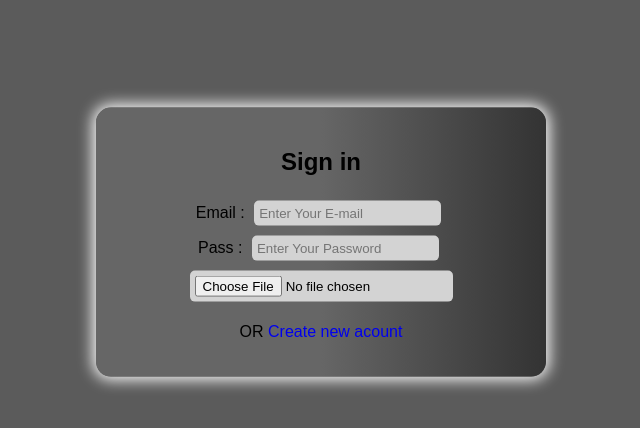
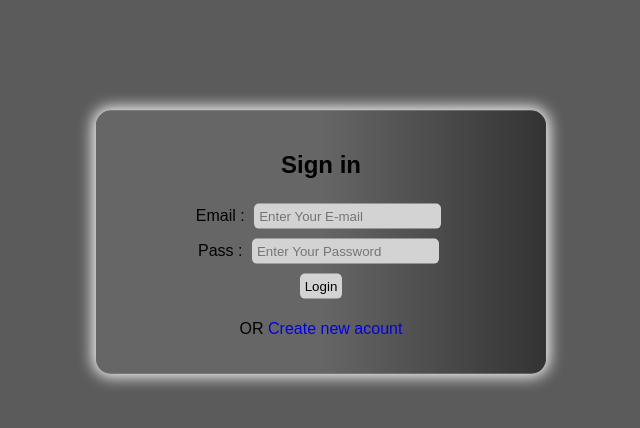
Before and after one commit to AbdulrahmanIbrahim1/Heraf-pro, a plain HTML site: page index.html in a window 1280 px wide. Shown: the part 158-586 px from the top of the page, without its empty margins (319-959 px from the left). Drawn offline with Linux system fonts and the light colour scheme.

Commit message:
index.html

```diff
--- a/index.html
+++ b/index.html
@@ -18,8 +18,7 @@
                 <label for="pass">Pass : </label>
                 <input type="password" placeholder="Enter Your Password " required > <br>
 
-                <input type="file" name="" id="">
-
+                <input type="submit" value="Login">
                 <p>
                     OR  <a href="newacount.html">Create new acount  </a>
                 </p>
```
